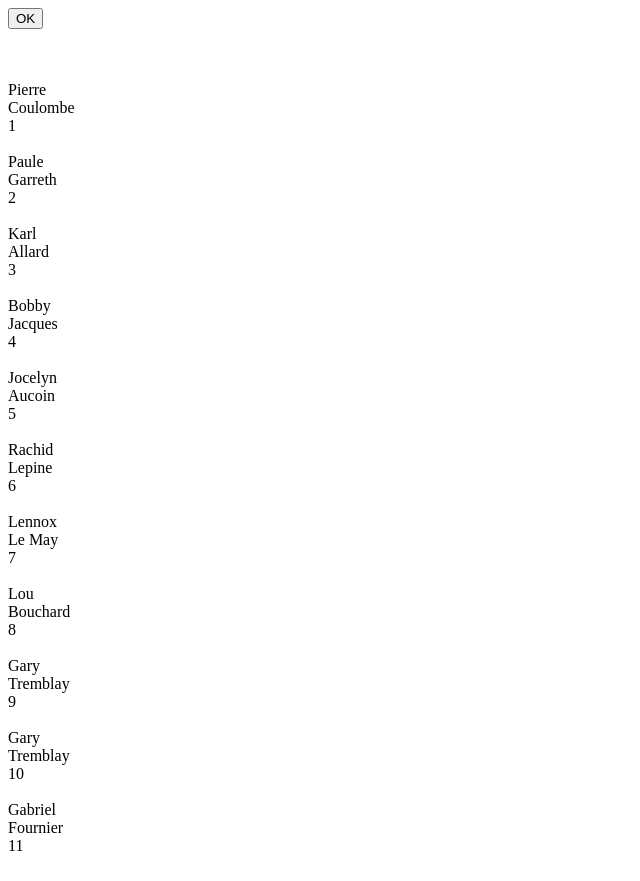
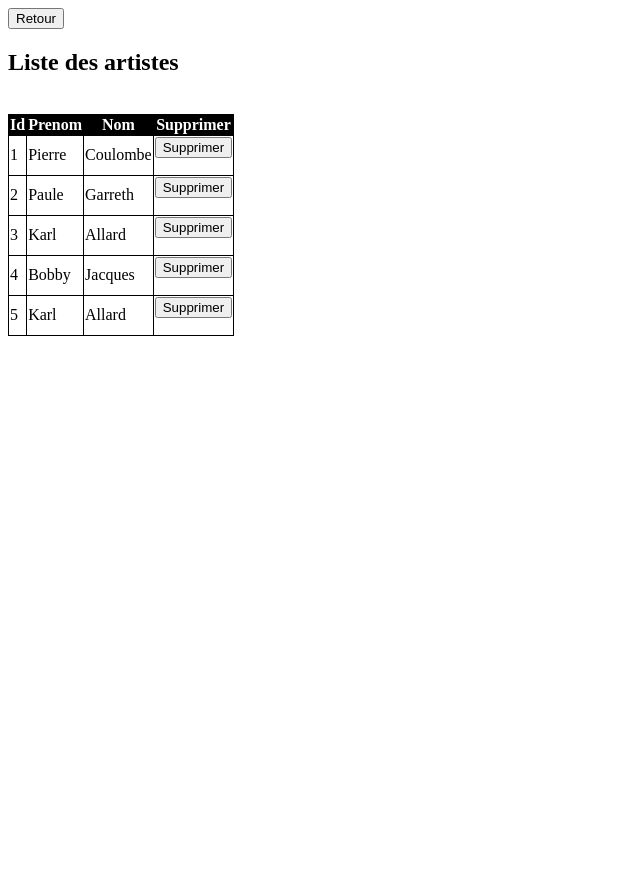
Before and after one commit to GabrielF012/json_test, a PHP site: page /test.php in a window 1280 px wide. Shown: the whole page, without its empty margins (0-640 px from the left). After the commit the page ends 336 px from the top, so only its background shows below. Run offline with PHP 8.4, Linux system fonts and the light colour scheme.

Commit message:
Add files via upload

```diff
--- a/artiste.json
+++ b/artiste.json
@@ -1 +1 @@
-{"artiste":[{"id":1,"nom":"Coulombe","prenom":"Pierre"},{"id":2,"nom":"Garreth","prenom":"Paule"},{"id":3,"nom":"Allard","prenom":"Karl"},{"id":4,"nom":"Jacques","prenom":"Bobby"},{"id":5,"nom":"Aucoin","prenom":"Jocelyn"},{"id":6,"nom":"Lepine","prenom":"Rachid"},{"id":7,"nom":"Le May","prenom":"Lennox"},{"id":8,"nom":"Bouchard","prenom":"Lou"},{"id":9,"nom":"Tremblay","prenom":"Gary"},{"id":10,"nom":"Tremblay","prenom":"Gary"},{"id":11,"nom":"Fournier","prenom":"Gabriel"}]}
+{"artiste":[{"id":1,"nom":"Coulombe","prenom":"Pierre"},{"id":2,"nom":"Garreth","prenom":"Paule"},{"id":3,"nom":"Allard","prenom":"Karl"},{"id":4,"nom":"Jacques","prenom":"Bobby"},{"id":5,"nom":"Allard","prenom":"Karl","style":[[1],[2]]}],"Style":[{"id":1,"nom":"portrait"},{"id":2,"nom":"animal"},{"id":3,"nom":"paysage"},{"id":4,"nom":"abstrait"}]}
--- a/test.php
+++ b/test.php
@@ -1,16 +1,60 @@
-<form action='form.php'>
-    <p><input type="submit" value="OK"></p>
+<html>
+        <head>
+            <style>
+                table, th, td {
+                 border: 1px solid black;
+                 border-collapse: collapse;
+                }
+
+                table th {
+                    background-color: black;
+                    color: white;
+                }
+
+                table tr:nth-child(even){
+                    background-color: #eee;
+                }
+
+                table tr:nth-child(odd){
+                    background-color: #fff;
+                }
+            </style>
+        </head>
+        <body>
+          <form action='index.php'>
+              <p><input type="submit" value="Retour"></p>
           </form>
-<br><br>
+          <h2>Liste des artistes</h2>
+          <br>
+              <table>
+              <thead>
+                <tr>
+                  <th>Id</th>
+                  <th>Prenom</th>
+                  <th>Nom</th>
+                  <th>Supprimer</th>
+                </tr>
+              </thead>
+              <tbody>
           <?php
             $json = file_get_contents("artiste.json");
 
             $data = json_decode($json, true);
-
             foreach($data['artiste'] as $artist){
               $n = $artist['nom'];
               $p = $artist['prenom'];
               $s = $artist['id'];
-      echo "$p<br>$n<br>$s<br><br>";
+          echo  '<tr>';
+          echo      '<td>' .$s;'.</td>';
+          echo      '<td>' .$p;'.</td>';
+          echo      '<td>' .$n;'.</td>';
+          echo      "<td><form action='DeleteArtiste.php' method='POST'/><input type='hidden' name='q' value='".$artist['id']."'/>
+                    <input type='submit' value='Supprimer'></form></td>";
+          echo   '</tr>';
+                  //echo "$p<br>$n<br>$s<br><br>";
+          echo    '</tbody>';
             }
           ?>
+              </table>
+        </body>
+</html>
```
Also changed, not shown: AddToList.php (+10 -2 lines), decode.php (+7 -8 lines), form.php (+8 -0 lines), index.php (+8 -27 lines), reference.php (added, +29 -0 lines). Lines whose indentation alone changed are shown as unchanged.
